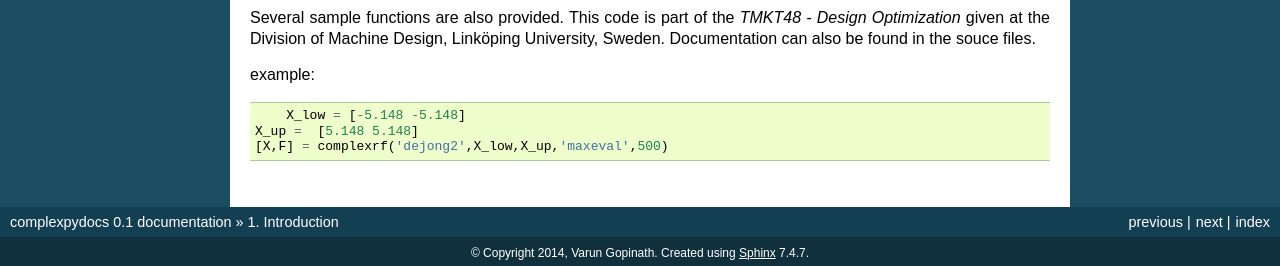
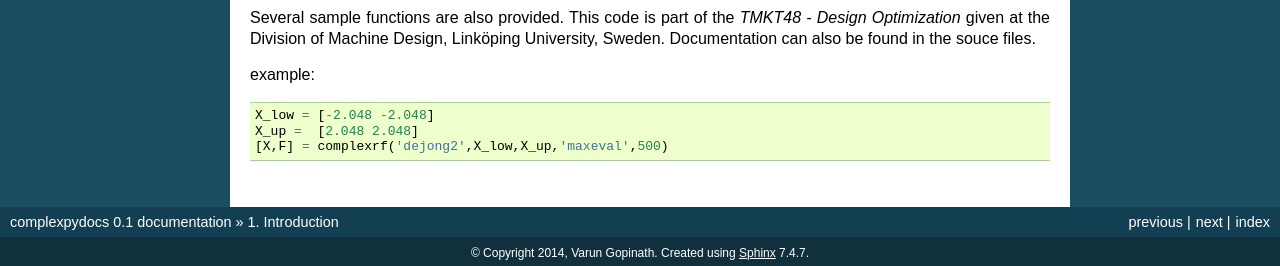
Before and after one commit to Robbie025/ComplexMethod, a Sphinx documentation site: the page built from docs/source/Work.rst, in a window 1280 px wide and 900 px high, scrolled down 2356 px. Shown: the part 631-897 px from the top of the window. Built offline with Sphinx 7.4.7, drawn with Linux system fonts in a browser that asks for light colours; formulas are drawn with MathJax 3.

Commit message:
mistakes

```diff
--- a/docs/source/Work.rst
+++ b/docs/source/Work.rst
@@ -165,6 +165,6 @@ example:
 
 ::
 
-	 X_low = [-5.148 -5.148]
-     X_up =  [5.148 5.148]
+     X_low = [-2.048 -2.048]
+     X_up =  [2.048 2.048]
      [X,F] = complexrf('dejong2',X_low,X_up,'maxeval',500)
```
